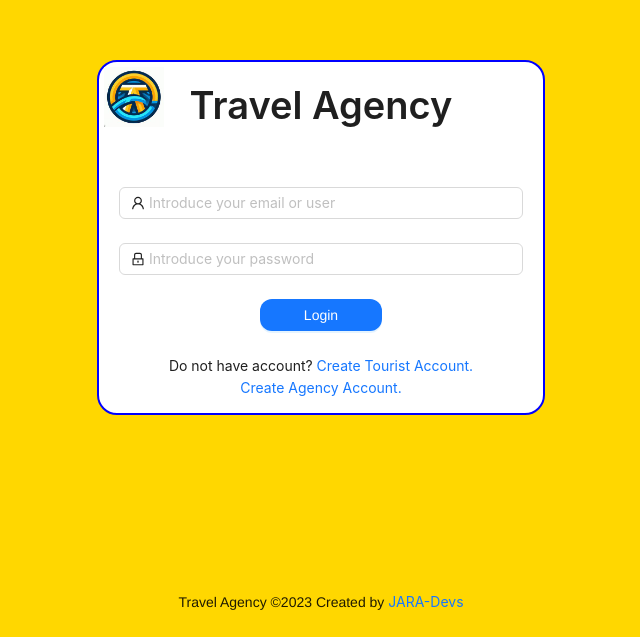
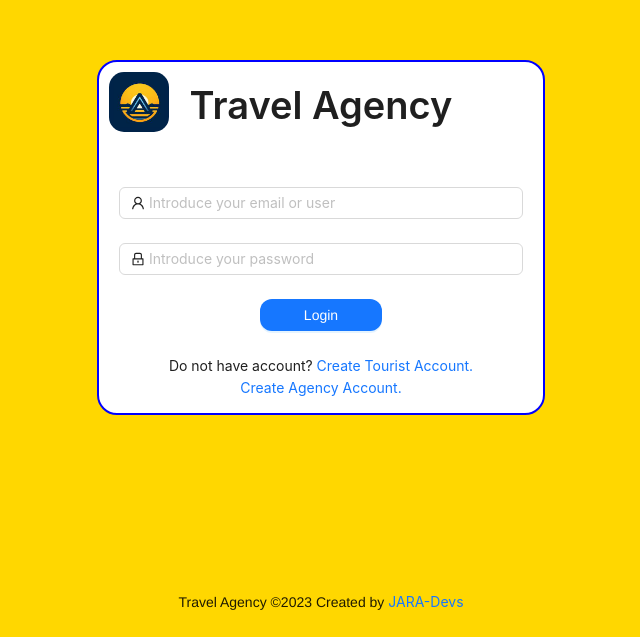
Before and after one commit to Jara-Devs/Travel-Agency-Client, a React (Create React App) app: page /auth/login in a window 1280 px wide. Shown: the part 163-800 px from the top of the page, without its empty margins (319-959 px from the left). Built offline with nearby package versions, Linux system fonts and the light colour scheme.

Commit message:
user context

```diff
--- a/src/TravelAgency.tsx
+++ b/src/TravelAgency.tsx
@@ -1,7 +1,12 @@
+import { UserProvider } from "./context/UserProvider";
 import { AppRouter } from "./routes/AppRouter";
 
 const CinePlus = () => {
-  return <AppRouter />;
+  return (
+    <UserProvider>
+      <AppRouter />
+    </UserProvider>
+  );
 };
 
 export default CinePlus;
--- /dev/null
+++ b/src/context/UserProvider.tsx
@@ -0,0 +1,37 @@
+import { FC, useState, ReactNode } from "react";
+import { createContext } from "react";
+import { User } from "../types/auth";
+
+const UserContext = createContext<{
+  user: User | null;
+  login: (user: User) => void;
+  logout: () => void;
+}>({
+  user: null,
+  login: () => {},
+  logout: () => {},
+});
+
+export interface UserProviderProps {
+  children: ReactNode;
+}
+
+export const UserProvider: FC<UserProviderProps> = ({ children }) => {
+  const [user, setUser] = useState<User | null>(null);
+
+  const login = (userData: User) => {
+    setUser(userData);
+    localStorage.setItem("accessToken", userData.accessToken);
+  };
+
+  const logout = () => {
+    setUser(null);
+    localStorage.removeItem("accessToken");
+  };
+
+  return (
+    <UserContext.Provider value={{ user, login, logout }}>
+      {children}
+    </UserContext.Provider>
+  );
+};
--- a/src/pages/auth/AgencyRegister.tsx
+++ b/src/pages/auth/AgencyRegister.tsx
@@ -27,7 +27,7 @@ const AgencyRegister = () => {
     <div className="auth-box">
       <Row style={{ width: "100%" }}>
         <Col span={4}>
-          <Image className="m-1" width={"60px"} height={"60px"} src={logo} />
+          <Image className="logo" width={"60px"} height={"60px"} src={logo} />
         </Col>
         <Col span={16}>
           <div className="center-content mt-5 mb-5">
--- a/src/pages/auth/Login.tsx
+++ b/src/pages/auth/Login.tsx
@@ -16,7 +16,7 @@ const Login = () => {
     <div className="auth-box">
       <Row style={{ width: "100%" }}>
         <Col span={4}>
-          <Image className="m-1" width={"60px"} height={"60px"} src={logo} />
+          <Image className="logo" width={"60px"} height={"60px"} src={logo} />
         </Col>
         <Col span={16}>
           <div className="center-content mt-5 mb-5">
--- a/src/pages/auth/TouristRegister.tsx
+++ b/src/pages/auth/TouristRegister.tsx
@@ -25,7 +25,7 @@ const TouristRegister = () => {
     <div className="auth-box">
       <Row style={{ width: "100%" }}>
         <Col span={4}>
-          <Image className="m-1" width={"60px"} height={"60px"} src={logo} />
+          <Image className="logo" width={"60px"} height={"60px"} src={logo} />
         </Col>
         <Col span={16}>
           <div className="center-content mt-5 mb-5">
--- a/src/styles/pages/_auth.scss
+++ b/src/styles/pages/_auth.scss
@@ -18,3 +18,10 @@
   width: 30%;
   border-radius: 12px;
 }
+
+.logo {
+  margin: 10px;
+  width: 100%;
+  height: 100%;
+  border-radius: 15px;
+}
--- /dev/null
+++ b/src/types/auth.ts
@@ -0,0 +1,5 @@
+export interface User {
+  accessToken: string;
+  username: string;
+  role: string;
+}
```
Also changed, not shown: src/App.tsx (deleted, +0 -9 lines), src/assets/logo.jpg.
